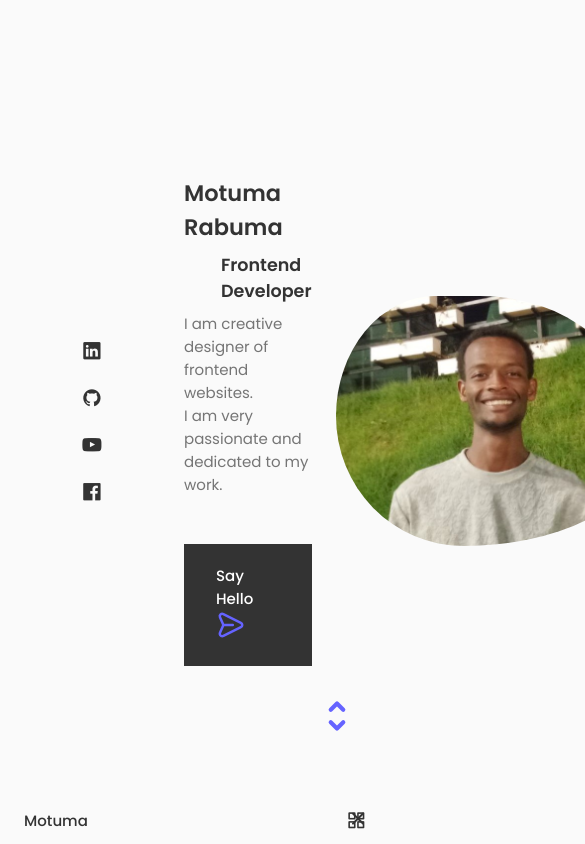
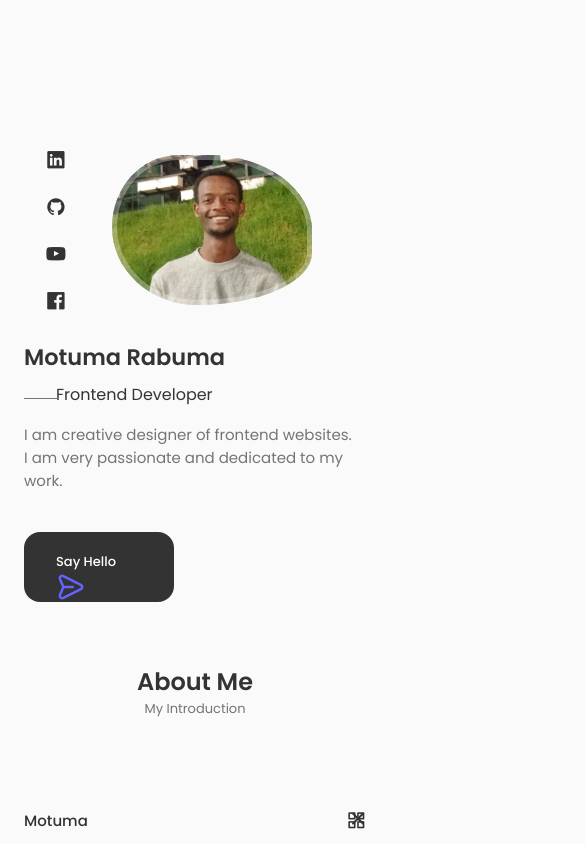
Before and after one commit to Motuma5200/portfolio, a React (Create React App) app: page / in a window 390 px wide. Shown: the top 844 px of the page, 585 px wide, since content can reach past the window. Built offline with nearby package versions, Linux system fonts and the light colour scheme.

Commit message:
For about start

```diff
--- a/src/App.js
+++ b/src/App.js
@@ -1,6 +1,7 @@
 import React from 'react';
 import Header from './Components/Top/Header'
 import Home from './Components/home/Home';
+import About from './Components/about/About';
 
 import './App.css';
 
@@ -11,6 +12,7 @@ function App() {
 
       <main className='main'>
       <Home/>
+      <About/>
       </main>
 
     </>
--- a/src/Components/Top/Header.css
+++ b/src/Components/Top/Header.css
@@ -119,7 +119,7 @@
 }
 
 
-@media screen and (max-width: 35px){
+@media screen and (max-width: 350px){
     .nav-menu{
          padding: 2rem 0.25rem 4rem;
     }
--- a/src/Components/Top/Header.jsx
+++ b/src/Components/Top/Header.jsx
@@ -14,7 +14,7 @@ function Header() {
 
                     <li className="nav-item active-link ">
                         <a href="#home" className="nav-link">
-                            <i class="uil uil-house-user nav__icon"></i> Home
+                            <i className="uil uil-house-user nav__icon"></i> Home
                         </a>
                     </li>
 
--- /dev/null
+++ b/src/Components/about/About.jsx
@@ -0,0 +1,14 @@
+import React from 'react'
+import './About.css'
+
+function About() {
+  return (
+    <section className="about sction" id="about">
+        <h1 className="section-tittle">About Me</h1>
+        <span className="section-subtittle">My Introduction</span>
+
+    </section>
+  )
+}
+
+export default About
--- a/src/Components/home/ScrollHome.jsx
+++ b/src/Components/home/ScrollHome.jsx
@@ -5,6 +5,8 @@ function ScrollHome() {
     <div className='home-scroll-button'>
       <a href="#about" className="home-scroll button-flex">
       <svg height={50} xmlns="http://www.w3.org/2000/svg" viewBox="0 0 24 24" id="direction"><path fill="#6563FF" d="M9.71,10.21,12,7.91l2.29,2.3a1,1,0,0,0,1.42,0,1,1,0,0,0,0-1.42l-3-3a1,1,0,0,0-1.42,0l-3,3a1,1,0,0,0,1.42,1.42Zm4.58,4.58L12,17.09l-2.29-2.3a1,1,0,0,0-1.42,1.42l3,3a1,1,0,0,0,1.42,0l3-3a1,1,0,0,0-1.42-1.42Z"></path></svg>
+      <span className="home-scroll-name">Scroll Down</span>
+      <i class="uis uis-arrow-down home-scroll-arrow"></i>
       </a>
     </div>
   )
--- a/src/Components/home/home.css
+++ b/src/Components/home/home.css
@@ -1,3 +1,4 @@
+
 .home-container{
     row-gap: 3rem;
 }
@@ -34,8 +35,23 @@
 }
 
 .home-subtittle{
-    padding-left: 3cap;
+    position: relative;
+    font-size: var(--h3-font-size);
+    font-weight: var(--font-normal);
+    padding-left: 3rem;
     margin-bottom: var(--mb-0-5);
+}
+
+
+.home-subtittle::before{
+    content: '';
+    position: absolute;
+    width: 50px;
+    height: 1px;
+    background-color: var(--text-color);
+    left: 0;
+    top: 1rem;
+    bottom: 1rem;
 }
 
 .home-description{
@@ -44,9 +60,16 @@
 
 }
 
+.button{
+    border-radius: 1rem;
+}
+
  .home-scroll{
     margin-left: 18rem;
     padding-top: 5rem;
+ }
+ .home-scroll-name{
+    padding-bottom: 5rem;
  }
 
 .home-img{
@@ -54,7 +77,7 @@
     background-repeat: no-repeat;
     background-size: cover;
     background-position: center;
-    box-shadow: inset 0 0 0 9px rgb(255, 255, 255 /30%);
+    box-shadow: inset 0 0 0 9px rgb(255 255 255 /30%);
     order: 1;
     justify-self: center;
     width: 300px;
@@ -77,3 +100,81 @@
     }
 
 }
+
+@media screen and  (max-width: 992px){
+.home-content{
+    grid-template-columns: 100px repeat(2, 1fr);
+    column-gap: 1.5rem;
+}
+
+.home-subtittle{
+   margin-bottom: var(--mb-1);
+    padding-left: 2rem;
+
+}
+
+.home-subtittle::before{
+    width: 35px;
+    height: 0.7px;
+}
+
+.home-description{
+    max-width: initial;
+    margin-bottom: var(--mb-2-5);
+
+}
+
+.home-img{
+    box-shadow: inset 0 0 0 7px rgb(255 255 255 /30%);
+    width: 250px;
+    height: 200px;
+
+}
+
+.home-scroll{
+    margin-left: 13rem;
+
+ }
+
+.button{
+    font-size: var(--small-font-size);
+    width: 150px;
+    height: 70px;
+}
+
+}
+
+
+@media screen and (max-width: 768px) {
+
+    .home-content{
+        grid-template-columns: 0.5fr 2fr;
+        padding-top: 3rem;
+    }
+
+    .home-img{
+        box-shadow: inset 0 0 0 5px rgb(255 255 255 /30%);
+        width: 200px;
+        height: 150px;
+        order: initial;
+        justify-self: initial;
+
+    }
+
+    .home-data{
+        grid-column: 1/3;
+    }
+ .home-scroll{
+    display: none;
+ }
+
+}
+
+
+@media screen and (max-width: 768px) {
+
+}
+
+@media screen and (max-width: 768px) {
+
+}
```
Also changed, not shown: src/Components/about/About.css (added).
